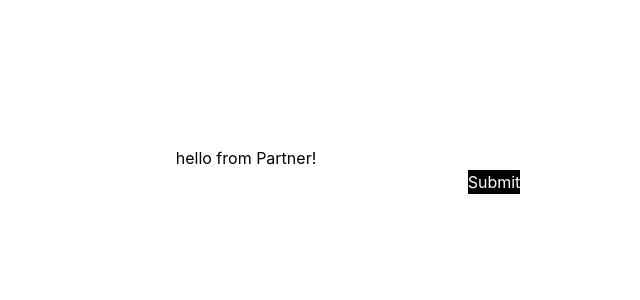
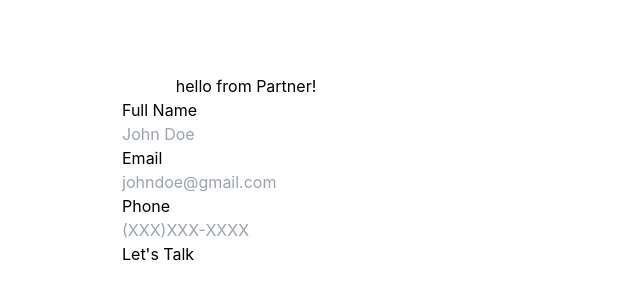
Before and after one commit to sweetmangoes/landing-page, a Next.js app in the folder metrofit-landing/: page /partner in a window 1280 px wide. Shown: the part 190-490 px from the top of the page, without its empty margins (394-1034 px from the left). Built offline with nearby package versions, Linux system fonts and the light colour scheme; a web font is replaced by a local one.

Commit message:
started styling and adding forms

```diff
--- a/metrofit-landing/components/Form.js
+++ b/metrofit-landing/components/Form.js
@@ -34,14 +34,33 @@ export default function Form() {
   }
 
   return (
-    <div className="bg-black text-white w-full flex flex-col">
-      <form onSubmit={handleSubmit} className='h-auto w-auto border-solid'>
-        <label htmlFor="first" className='sr-only text-black'>First name:</label>
-        <input value={first} onChange={e => setFirst(e.target.value)} type="text" name="first" id="first" />
-        <label htmlFor="last" className='sr-only'>Last name:</label>
-        <input value={last} onChange={e => setLast(e.target.value)} type="text" name="last" id="last" />
-        <button type="submit">Submit</button>
+    <div className="bg-white text-black w-full flex flex-col">
+      <form className='border-solid'>
+          <div className='flex flex-col'>
+            <label> Full Name </label>
+            <input placeholder='John Doe' />
+          </div>
+          <div className='flex flex-col'>
+            <label> Email </label>
+            <input placeholder='johndoe@gmail.com' />
+          </div>
+          <div className='flex flex-col'>
+            <label> Phone </label>
+            <input placeholder='(XXX)XXX-XXXX'/>
+          </div>
+          <button className='bg-yellow'>Let's Talk</button>
+
+          <p> </p>
+
       </form>
     </div>
   )
 }
+
+{/* <form onSubmit={handleSubmit} className='h-auto w-auto border-solid'>
+  <label htmlFor="first" className='sr-only text-black'>First name:</label>
+  <input value={first} onChange={e => setFirst(e.target.value)} type="text" name="first" id="first" />
+  <label htmlFor="last" className='sr-only'>Last name:</label>
+  <input value={last} onChange={e => setLast(e.target.value)} type="text" name="last" id="last" />
+  <button type="submit">Submit</button>
+</form> */}
--- a/metrofit-landing/pages/partner/index.js
+++ b/metrofit-landing/pages/partner/index.js
@@ -1,7 +1,7 @@
 import Form from "../../components/Form"
 
 
-export default function Partner (){
+export default function Partner(){
   return(
     <div className="bg-white w-full flex flex-col items-center justify-center lg:h-[90vh]">
     <p className="text-black">
```
